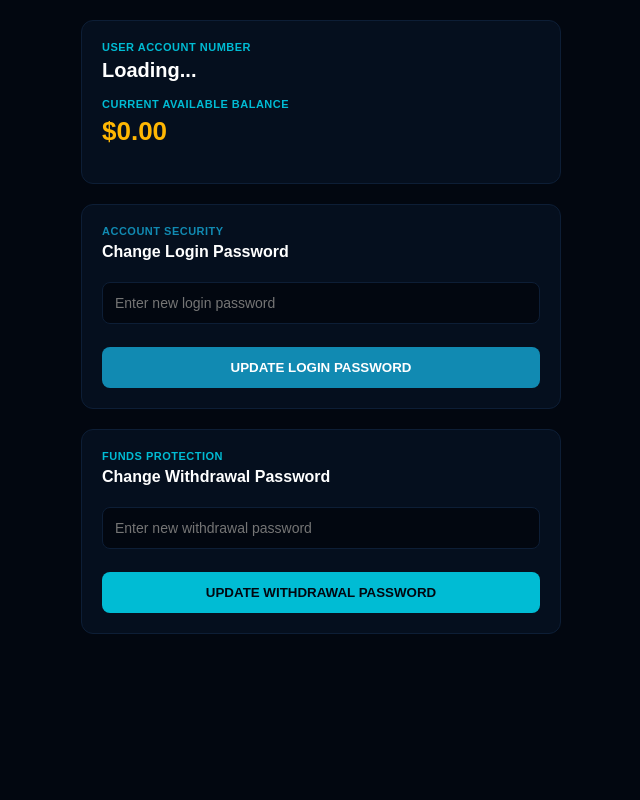
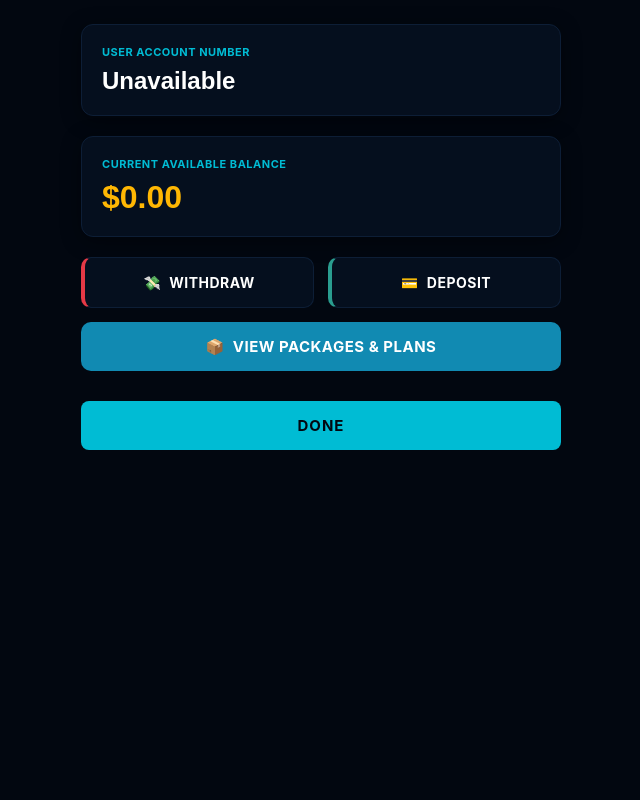
Before and after one commit to williamsdarkwa4-star/LATEX-FOAM, a Flask app: page /profile in a window 1280 px wide. Shown: the whole page, without its empty margins (319-959 px from the left). Run offline with Flask 3, Linux system fonts and the light colour scheme; a user stored in the database is signed in; some libraries are stand-ins or nearby versions.

Commit message:
Update profile page title and styles

```diff
--- a/templates/profile.html
+++ b/templates/profile.html
@@ -3,96 +3,207 @@
 <head>
     <meta charset="UTF-8">
     <meta name="viewport" content="width=device-width, initial-scale=1.0">
-    <title>Profile Settings</title>
+    <title>My Profile Dashboard</title>
     <style>
-        * { box-sizing: border-box; margin: 0; padding: 0; font-family: sans-serif; }
-        body { background-color: #020710; color: #ffffff; padding: 20px; }
-        .container { max-width: 480px; margin: 0 auto; width: 100%; }
+        /* Base Dark Theme Configuration */
+        * {
+            box-sizing: border-box;
+            margin: 0;
+            padding: 0;
+            font-family: -apple-system, BlinkMacSystemFont, "Segoe UI", Roboto, Helvetica, Arial, sans-serif;
+        }
 
-        .card-panel { background-color: #050f1e; border: 1px solid #0d1e36; border-radius: 12px; padding: 20px; margin-bottom: 20px; }
-        .label { color: #00bcd4; font-size: 11px; text-transform: uppercase; margin-bottom: 6px; font-weight: bold; letter-spacing: 0.5px; }
-        .value { font-size: 20px; font-weight: bold; margin-bottom: 16px; color: #ffffff; }
-        .money { color: #ffb703; font-size: 26px; }
+        body {
+            background-color: #020710;
+            color: #ffffff;
+            min-height: 100vh;
+            display: flex;
+            flex-direction: column;
+            padding: 24px 16px;
+        }
 
-        .input-box { display: flex; flex-direction: column; margin-bottom: 18px; }
-        input { background-color: #020710; border: 1px solid #0d1e36; padding: 12px; border-radius: 8px; color: white; font-size: 14px; margin-top: 6px; }
-        input:focus { border-color: #00bcd4; outline: none; }
+        .profile-container {
+            max-width: 480px;
+            margin: 0 auto;
+            width: 100%;
+        }
 
-        .action-btn { width: 100%; background-color: #118ab2; color: white; border: none; padding: 13px; border-radius: 8px; font-weight: bold; cursor: pointer; text-transform: uppercase; margin-top: 5px; }
-        .action-btn.secondary { background-color: #00bcd4; color: #020710; }
+        /* Balance & Account Number Cards */
+        .info-card {
+            background-color: #050f1e;
+            border: 1px solid #0d1e36;
+            border-radius: 12px;
+            padding: 20px;
+            margin-bottom: 20px;
+            box-shadow: 0 4px 20px rgba(0,0,0,0.4);
+        }
+
+        .card-label {
+            color: #00bcd4;
+            font-size: 11px;
+            font-weight: bold;
+            letter-spacing: 0.5px;
+            text-transform: uppercase;
+            margin-bottom: 8px;
+        }
+
+        .card-value {
+            font-size: 24px;
+            font-weight: bold;
+            color: #ffffff;
+            font-family: sans-serif;
+        }
+
+        .balance-amount {
+            color: #ffb703;
+            font-size: 32px;
+            margin-top: 4px;
+        }
+
+        /* Transaction Action Grid Buttons */
+        .action-grid {
+            display: grid;
+            grid-template-columns: repeat(2, 1fr);
+            gap: 14px;
+            margin-bottom: 20px;
+        }
+
+        .grid-btn {
+            background-color: #050f1e;
+            border: 1px solid #0d1e36;
+            color: #ffffff;
+            padding: 16px;
+            border-radius: 10px;
+            font-size: 14px;
+            font-weight: bold;
+            cursor: pointer;
+            display: flex;
+            align-items: center;
+            justify-content: center;
+            gap: 8px;
+            text-transform: uppercase;
+            letter-spacing: 0.5px;
+            transition: transform 0.1s, background-color 0.2s;
+        }
+
+        .grid-btn:active {
+            transform: scale(0.97);
+        }
+
+        /* Button Colors and Layout Modifiers */
+        .btn-withdraw {
+            border-left: 4px solid #e63946;
+        }
+        .btn-withdraw:hover { background-color: #141624; }
+
+        .btn-deposit {
+            border-left: 4px solid #2a9d8f;
+        }
+        .btn-deposit:hover { background-color: #0a1f24; }
+
+        .btn-plan {
+            grid-column: span 2;
+            background-color: #118ab2;
+            border: none;
+            padding: 15px;
+            font-size: 15px;
+        }
+        .btn-plan:hover { background-color: #0077b6; }
+
+        /* Core Execution Navigation Finish Button */
+        .btn-done {
+            width: 100%;
+            background-color: #00bcd4;
+            color: #020710;
+            border: none;
+            padding: 15px;
+            border-radius: 8px;
+            font-size: 15px;
+            font-weight: bold;
+            text-transform: uppercase;
+            letter-spacing: 1px;
+            cursor: pointer;
+            margin-top: 10px;
+            transition: opacity 0.2s;
+        }
+        .btn-done:hover {
+            opacity: 0.9;
+        }
     </style>
 </head>
 <body>
 
-    <div class="container">
-        <!-- Balance and Wallet Information Grid -->
-        <div class="card-panel">
-            <div class="label">User Account Number</div>
-            <div class="value" id="accNumber">Loading...</div>
+    <div class="profile-container">
 
-            <div class="label">Current Available Balance</div>
-            <div class="value money" id="accBalance">$0.00</div>
+        <!-- User Account Card (No Changes to Backend Names) -->
+        <div class="info-card">
+            <div class="card-label">User Account Number</div>
+            <div class="card-value" id="accountNoDisplay">Loading...</div>
         </div>
 
-        <!-- Changing Login Code -->
-        <div class="card-panel">
-            <div class="label" style="color:#118ab2;">Account Security</div>
-            <h4 style="margin: 5px 0 15px 0;">Change Login Password</h4>
-            <div class="input-box">
-                <input type="password" id="loginPassInput" placeholder="Enter new login password">
-            </div>
-            <button class="action-btn" onclick="submitSecurityUpdate('login', 'loginPassInput')">Update Login Password</button>
+        <!-- Wallet Fund Balance Card -->
+        <div class="info-card">
+            <div class="card-label">Current Available Balance</div>
+            <div class="card-value balance-amount" id="balanceDisplay">$0.00</div>
         </div>
 
-        <!-- Changing Transaction Security Code -->
-        <div class="card-panel">
-            <div class="label" style="color:#00bcd4;">Funds Protection</div>
-            <h4 style="margin: 5px 0 15px 0;">Change Withdrawal Password</h4>
-            <div class="input-box">
-                <input type="password" id="withdrawPassInput" placeholder="Enter new withdrawal password">
-            </div>
-            <button class="action-btn secondary" onclick="submitSecurityUpdate('withdrawal', 'withdrawPassInput')">Update Withdrawal Password</button>
+        <!-- Finance Utilities Dashboard Panel Operations Grid -->
+        <div class="action-grid">
+            <!-- 1. Withdraw Button -->
+            <button class="grid-btn btn-withdraw" onclick="navigateTo('/withdraw')">
+                <span>💸</span> Withdraw
+            </button>
+
+            <!-- 2. Deposit Button -->
+            <button class="grid-btn btn-deposit" onclick="navigateTo('/deposit')">
+                <span>💳</span> Deposit
+            </button>
+
+            <!-- 3. Plan Button -->
+            <button class="grid-btn btn-plan" onclick="navigateTo('/plan')">
+                <span>📦</span> View Packages & Plans
+            </button>
         </div>
+
+        <!-- 4. Done Button (Returns to Main Menu Home Dashboard) -->
+        <button class="btn-done" onclick="navigateTo('/dashboard')">
+            Done
+        </button>
+
     </div>
 
+    <!-- UI Core Logic Controller Integration -->
     <script>
-        // Load initial balance stats automatically
+        // Client route redirection helper engine
+        function navigateTo(routePath) {
+            window.location.href = routePath;
+        }
+
+        // Asynchronously pull credentials on load execution phase
         window.addEventListener('DOMContentLoaded', () => {
-            fetch('/api/user/account-overview')
-                .then(res => res.json())
+            fetch('/api/user/account-details')
+                .then(response => {
+                    if (!response.ok) throw new Error("Connection drop");
+                    return response.json();
+                })
                 .then(data => {
-                    if(!data.error) {
-                        document.getElementById('accNumber').innerText = data.account_number;
-                        document.getElementById('accBalance').innerText = "$" + data.balance.toFixed(2);
+                    if (!data.error) {
+                        // Dynamically update strings mapping to matching elements
+                        document.getElementById('accountNoDisplay').innerText = data.account_number;
+                        document.getElementById('balanceDisplay').innerText = "$" + data.balance.toFixed(2);
+                    } else {
+                        fallbackUI();
                     }
+                })
+                .catch(error => {
+                    console.error("Profile payload issue:", error);
+                    fallbackUI();
                 });
         });
 
-        // Modular handling for payload submissions
-        function submitSecurityUpdate(targetType, inputElementId) {
-            const inputField = document.getElementById(inputElementId);
-            const passwordValue = inputField.value.trim();
-
-            if(passwordValue.length < 6) {
-                alert("The password field requires at least 6 characters.");
-                return;
-            }
-
-            fetch('/api/user/update-security', {
-                method: 'POST',
-                headers: { 'Content-Type': 'application/json' },
-                body: JSON.stringify({ type: targetType, value: passwordValue })
-            })
-            .then(res => res.json())
-            .then(data => {
-                if(data.success) {
-                    alert(data.success);
-                    inputField.value = ""; // Flush memory state safely
-                } else {
-                    alert(data.error || "Update operation encountered an issue.");
-                }
-            })
-            .catch(err => alert("Communication error with server infrastructure."));
+        function fallbackUI() {
+            document.getElementById('accountNoDisplay').innerText = "Unavailable";
+            document.getElementById('balanceDisplay').innerText = "$0.00";
         }
     </script>
 </body>
```
